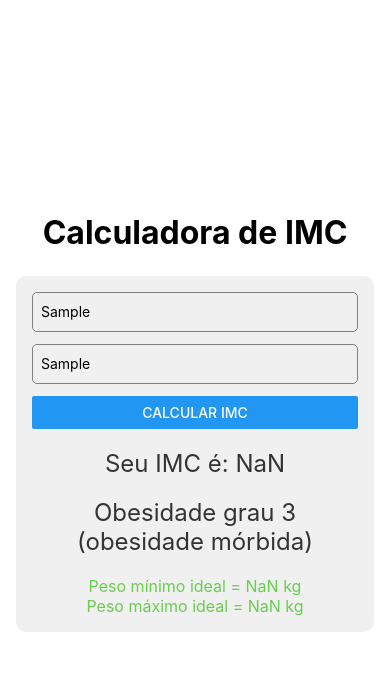
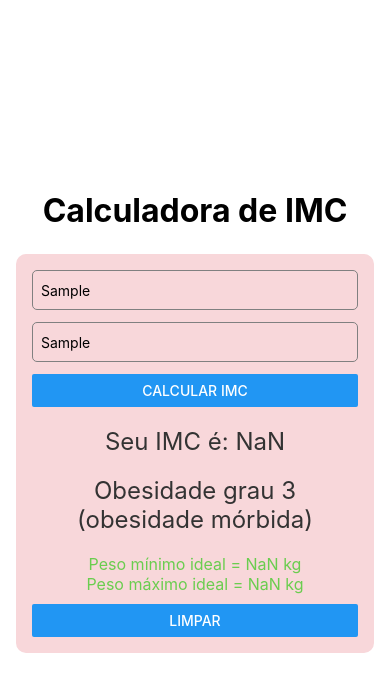
Before and after one commit to ragska/Atividade---Aplicativo-de-Calculo-de-IMC, a React Native app: screen / in a window 390 px wide. Both pictures are taken after typing "Sample", "Sample" into the empty fields and a click on the button "CALCULAR IMC". Shown: the top 692 px of the page. Built offline with nearby package versions, Linux system fonts and the light colour scheme.

Commit message:
TERMINEI. todas as funções adicionais funcionam

```diff
--- a/src/components/FormIMC.js
+++ b/src/components/FormIMC.js
@@ -2,7 +2,7 @@ import { View, TextInput, Button, StyleSheet } from 'react-native';
 import Result from './Result';
 import Classification from './Classification';
 import PesoIdeal from './IdealWeight';
-import { useState } from 'react';
+import { useState, useEffect } from 'react';
 
 const FormIMC = () => {
 
@@ -12,6 +12,8 @@ const FormIMC = () => {
     const [classificacao, setClassificacao] = useState(null);
     const [PesoMin, setPesoMin] = useState(null);
     const [PesoMax, setPesoMax] = useState(null);
+    const [corFundo, setCorFundo] = useState('#f0f0f0'); // cor padrão
+
 
 
     const calcularIMC = () => {
@@ -39,8 +41,20 @@ const FormIMC = () => {
         } else {
             setClassificacao('Obesidade grau 3 (obesidade mórbida)');
         }
+    }
 
-    }
+    useEffect(() => {
+        if (classificacao) {
+          if (classificacao === 'Peso Normal') {
+            setCorFundo('#d4edda'); // verde claro
+          } else if (classificacao === 'Sobrepeso') {
+            setCorFundo('#fff3cd'); // amarelo claro
+          } else {
+            setCorFundo('#f8d7da'); // vermelho claro
+          }
+        }
+      }, [classificacao]);
+
 
     const calcularPesoIdeal = (altura) => {
 
@@ -51,7 +65,7 @@ const FormIMC = () => {
 
     return (
 
-        <View style={styles.formContainer}>
+        <View style={[styles.formContainer, { backgroundColor: corFundo }]}>
 
             <TextInput
                 style={styles.input}
@@ -79,6 +93,21 @@ const FormIMC = () => {
             {PesoMin && PesoMax && <PesoIdeal PesoMin={PesoMin} PesoMax={PesoMax}/>}
 
 
+            {imc && (
+                <View style={{marginTop:10}}>
+                    <Button title="Limpar" onPress={() => {
+                        setPeso('');
+                        setAltura('');
+                        setIMC(null);
+                        setClassificacao(null);
+                        setPesoMin(null);
+                        setPesoMax(null);
+                        setCorFundo('#f0f0f0');
+                    }} />
+                </View>
+            )}
+
+
         </View>
 
     );
```
